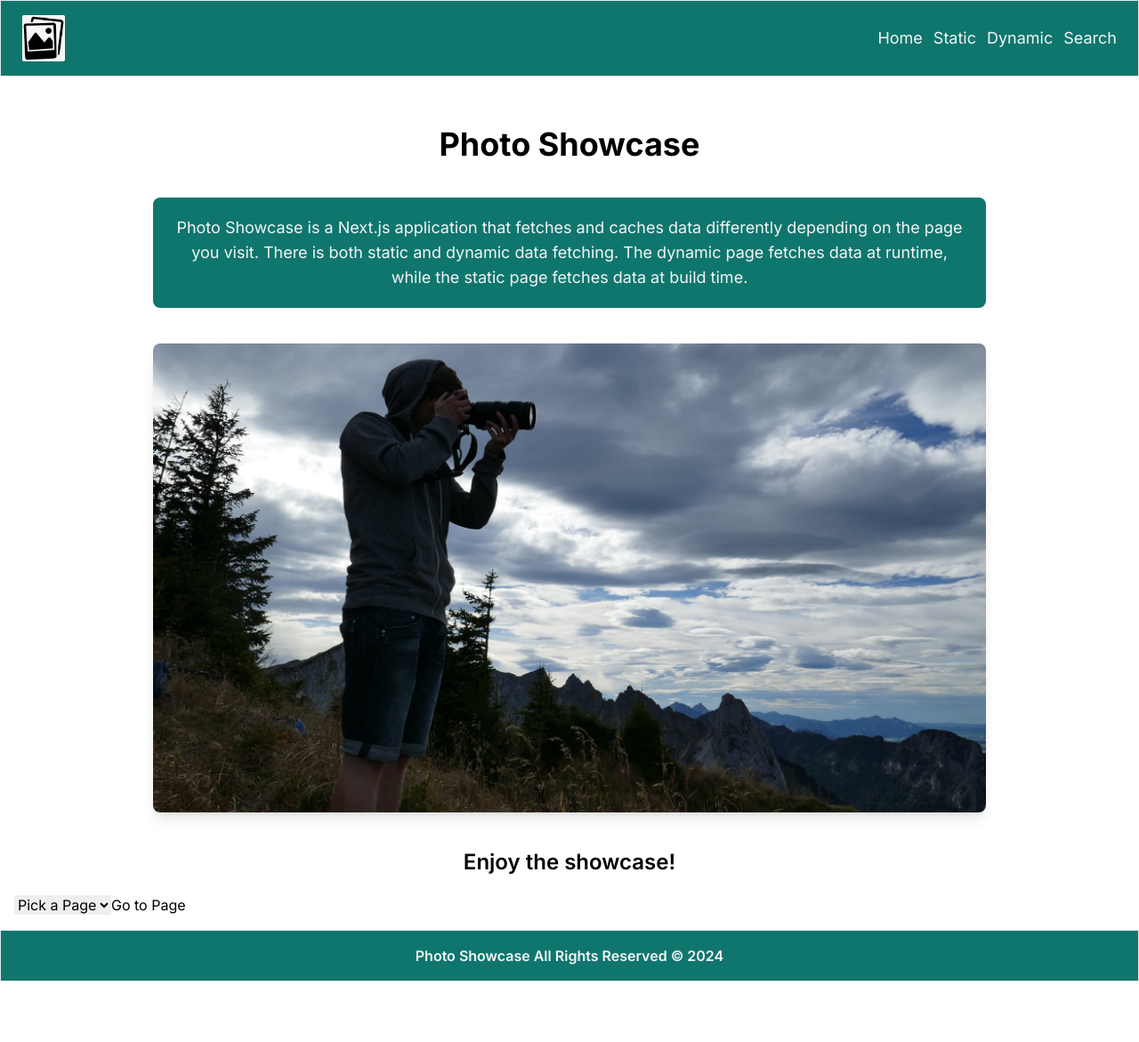
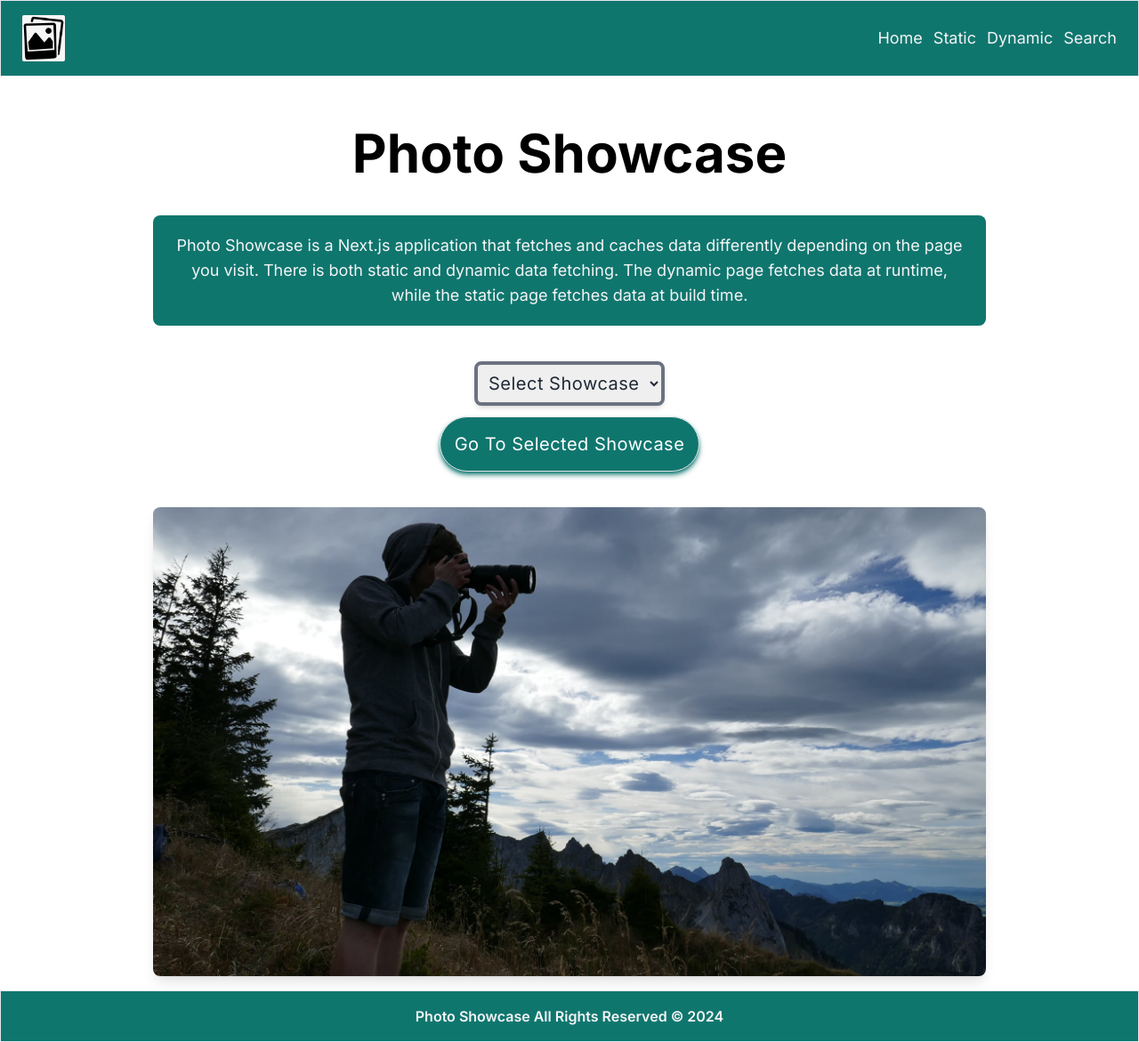
Before and after one commit to acktreptow/photo-showcase, a Next.js app: page / in a window 1280 px wide. Shown: the whole page at 89% size. Before the commit the page ends 1103 px from the top, so only its background shows below. Built offline with nearby package versions, Linux system fonts and the light colour scheme.

Commit message:
update image placement

```diff
--- a/src/app/page.tsx
+++ b/src/app/page.tsx
@@ -21,35 +21,40 @@ function Homepage() {
 
   return (
     <main className="bg-white container mx-auto flex-grow p-4">
-      <h1 className="text-4xl text-center my-10 font-bold">Photo Showcase</h1>
-      <p className="bg-teal-700 text-center rounded-lg text-zinc-100 p-3 mb-5 text-lg md:w-3/4 lg:p-5 lg:mb-10 md:mx-auto">
+      <h1 className="text-4xl font-bold mt-5 mb-10 text-center lg:my-10 lg:text-6xl">
+        Photo Showcase
+      </h1>
+      <p className="bg-teal-700 text-center rounded-lg text-zinc-100 p-3 mb-10 text-lg md:w-3/4 lg:p-5 md:mx-auto">
         Photo Showcase is a Next.js application that fetches and caches data
         differently depending on the page you visit. There is both static and
         dynamic data fetching. The dynamic page fetches data at runtime, while
         the static page fetches data at build time.
       </p>
-      <Image
-        src={homepageImg}
-        alt="A man taking photos in nature"
-        className="rounded-lg md:w-3/4 mx-auto shadow-lg mb-10"
-      />
-      <p className="font-semibold text-center text-2xl mb-5">
-        Enjoy the showcase!
-      </p>
-      <form onSubmit={handleSubmit}>
+      <form onSubmit={handleSubmit} className="text-xl mb-10 lg:tracking-wide">
         <select
           value={selectedPage}
           onChange={(e) => setSelectedPage(e.target.value)}
+          className="block mx-auto border-4 border-gray-500 rounded-lg p-2 mb-3 hover:border-playstation transition-colors duration-200 text-gray-800 shadow-md focus:outline-none"
         >
-          <option>Pick a Page</option>
+          <option value="">Select Showcase</option>
           {pages.map((page) => (
             <option key={page.name} value={page.urlPath}>
               {page.name}
             </option>
           ))}
         </select>
-        <button type="submit">Go to Page</button>
+        <button
+          type="submit"
+          className="block mx-auto border p-4 mb-5 bg-teal-700 text-white rounded-full hover:bg-teal-900 transition-colors duration-200 shadow-md shadow-teal-700"
+        >
+          Go To Selected Showcase
+        </button>
       </form>
+      <Image
+        src={homepageImg}
+        alt="A man taking photos in nature"
+        className="rounded-lg md:w-3/4 mx-auto shadow-lg"
+      />
     </main>
   );
 }
```
